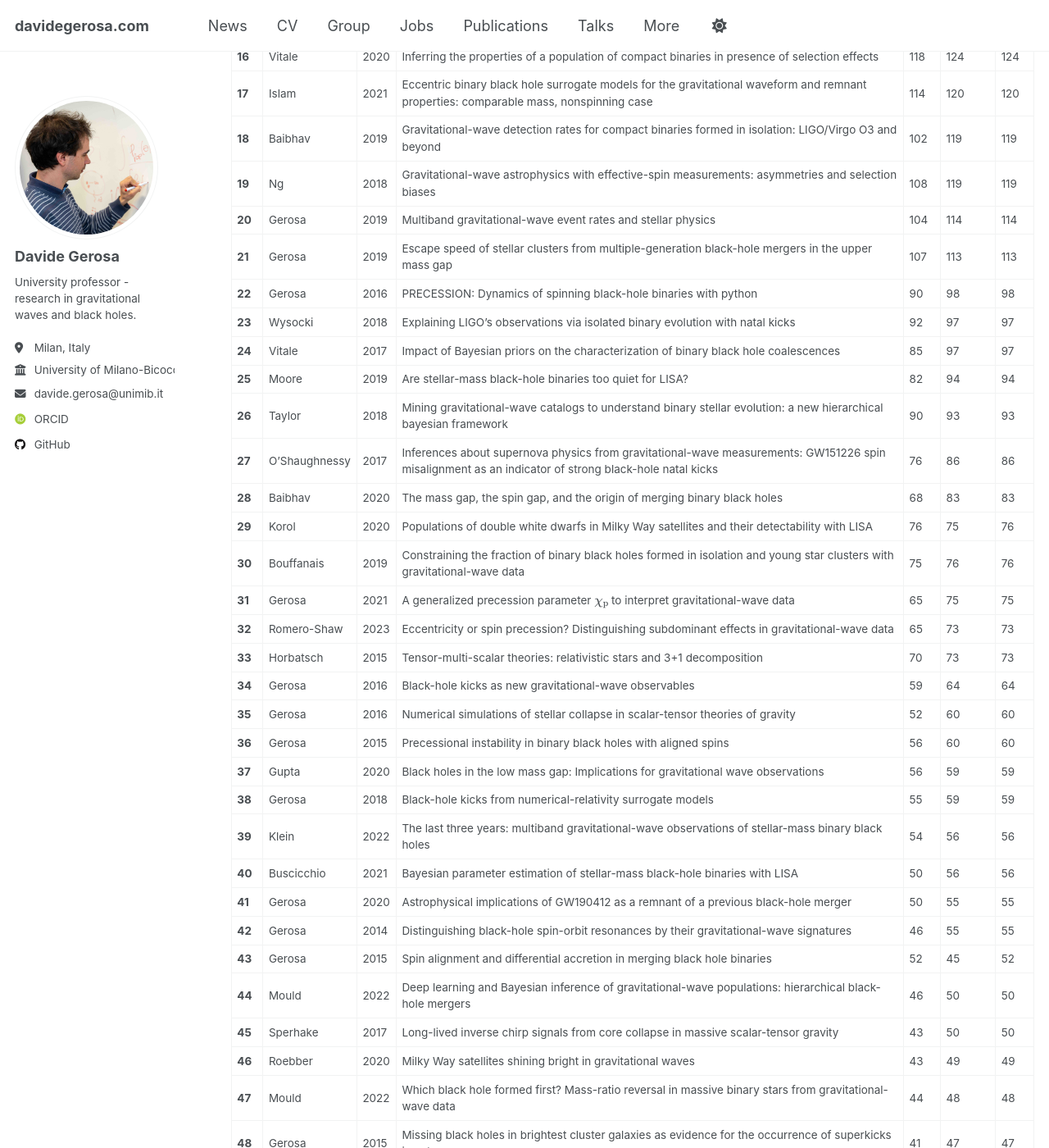
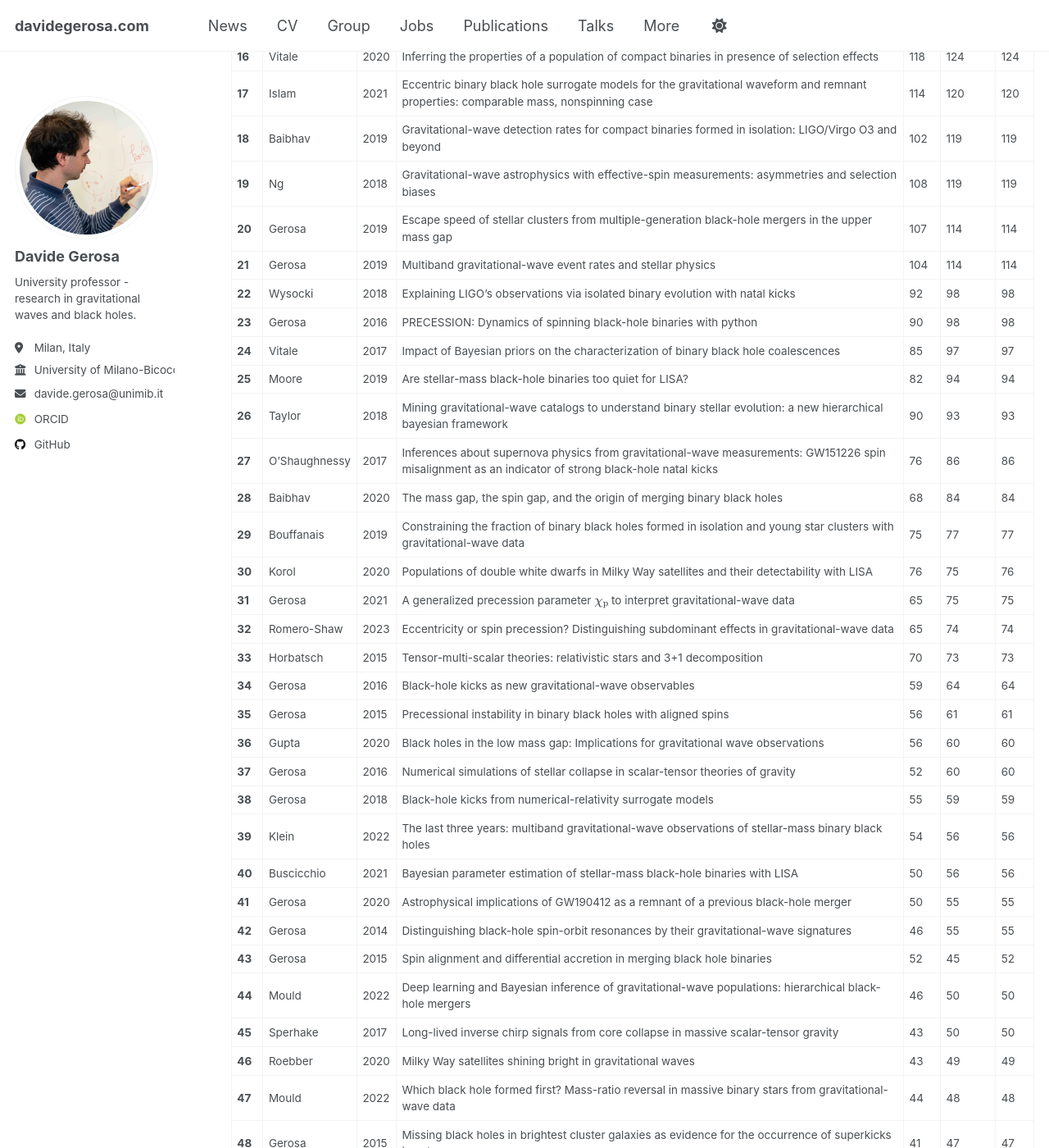
Before and after one commit to dgerosa/website, a Jekyll site: the page built from _pages/citations.md, in a window 1280 px wide and 1400 px high, scrolled down 1080 px. Shown: the whole window at 82% size. Built offline with Jekyll 4.4.1, drawn with Linux system fonts in a browser that asks for light colours; some web fonts are replaced; some of the changed text lies outside the part shown.

Commit message:
Website update from workflow

```diff
--- a/_pages/_citations.md
+++ b/_pages/_citations.md
@@ -10,17 +10,17 @@
 | # | Author | Year | Title | ADS | INSPIRE | MAX |
 |---|--------|------|-------|-----|---------|-----|
 | **1** | Berti | 2015 | Testing general relativity with present and future astrophysical observations | 1336 | 1497 | 1497 |
-| **2** | Barack | 2019 | Black holes, gravitational waves and fundamental physics: a roadmap | 789 | 871 | 871 |
+| **2** | Barack | 2019 | Black holes, gravitational waves and fundamental physics: a roadmap | 789 | 872 | 872 |
 | **3** | Amaro-Seoane | 2022 | Astrophysics with the Laser Interferometer Space Antenna | 611 | 599 | 611 |
-| **4** | Belczynski | 2020 | Evolutionary roads leading to low effective spins, high black hole masses, and O1/O2 rates for LIGO/Virgo binary black holes | 438 | 453 | 453 |
+| **4** | Belczynski | 2020 | Evolutionary roads leading to low effective spins, high black hole masses, and O1/O2 rates for LIGO/Virgo binary black holes | 438 | 454 | 454 |
 | **5** | Barausse | 2020 | Prospects for fundamental physics with LISA | 362 | 408 | 408 |
 | **6** | Varma | 2019 | Surrogate models for precessing binary black hole simulations with unequal masses | 373 | 394 | 394 |
-| **7** | Gerosa | 2017 | Are merging black holes born from stellar collapse or previous mergers? | 305 | 331 | 331 |
+| **7** | Gerosa | 2017 | Are merging black holes born from stellar collapse or previous mergers? | 305 | 332 | 332 |
 | **8** | Arun | 2022 | New horizons for fundamental physics with LISA | 253 | 301 | 301 |
-| **9** | Gerosa | 2021 | Hierarchical mergers of stellar-mass black holes and their gravitational-wave signatures | 224 | 243 | 243 |
-| **10** | Gerosa | 2018 | Spin orientations of merging black holes formed from the evolution of stellar binaries | 200 | 225 | 225 |
+| **9** | Gerosa | 2021 | Hierarchical mergers of stellar-mass black holes and their gravitational-wave signatures | 224 | 244 | 244 |
+| **10** | Gerosa | 2018 | Spin orientations of merging black holes formed from the evolution of stellar binaries | 200 | 226 | 226 |
 | **11** | Gerosa | 2015 | Multi-timescale analysis of phase transitions in precessing black-hole binaries | 136 | 157 | 157 |
-| **12** | Gerosa | 2013 | Resonant-plane locking and spin alignment in stellar-mass black-hole binaries: a diagnostic of compact-binary formation | 141 | 154 | 154 |
+| **12** | Gerosa | 2013 | Resonant-plane locking and spin alignment in stellar-mass black-hole binaries: a diagnostic of compact-binary formation | 141 | 155 | 155 |
 | **13** | Varma | 2019 | High-accuracy mass, spin, and recoil predictions of generic black-hole merger remnants | 135 | 146 | 146 |
 | **14** | Afshordi | 2023 | Waveform modelling for the Laser Interferometer Space Antenna | 119 | 141 | 141 |
 | **15** | Kesden | 2015 | Effective potentials and morphological transitions for binary black-hole spin precession | 114 | 132 | 132 |
@@ -28,24 +28,24 @@
 | **17** | Islam | 2021 | Eccentric binary black hole surrogate models for the gravitational waveform and remnant properties: comparable mass, nonspinning case | 114 | 120 | 120 |
 | **18** | Baibhav | 2019 | Gravitational-wave detection rates for compact binaries formed in isolation: LIGO/Virgo O3 and beyond | 102 | 119 | 119 |
 | **19** | Ng | 2018 | Gravitational-wave astrophysics with effective-spin measurements: asymmetries and selection biases | 108 | 119 | 119 |
-| **20** | Gerosa | 2019 | Multiband gravitational-wave event rates and stellar physics | 104 | 114 | 114 |
-| **21** | Gerosa | 2019 | Escape speed of stellar clusters from multiple-generation black-hole mergers in the upper mass gap | 107 | 113 | 113 |
-| **22** | Gerosa | 2016 | PRECESSION: Dynamics of spinning black-hole binaries with python | 90 | 98 | 98 |
-| **23** | Wysocki | 2018 | Explaining LIGO's observations via isolated binary evolution with natal kicks | 92 | 97 | 97 |
+| **20** | Gerosa | 2019 | Escape speed of stellar clusters from multiple-generation black-hole mergers in the upper mass gap | 107 | 114 | 114 |
+| **21** | Gerosa | 2019 | Multiband gravitational-wave event rates and stellar physics | 104 | 114 | 114 |
+| **22** | Wysocki | 2018 | Explaining LIGO's observations via isolated binary evolution with natal kicks | 92 | 98 | 98 |
+| **23** | Gerosa | 2016 | PRECESSION: Dynamics of spinning black-hole binaries with python | 90 | 98 | 98 |
 | **24** | Vitale | 2017 | Impact of Bayesian priors on the characterization of binary black hole coalescences | 85 | 97 | 97 |
 | **25** | Moore | 2019 | Are stellar-mass black-hole binaries too quiet for LISA? | 82 | 94 | 94 |
 | **26** | Taylor | 2018 | Mining gravitational-wave catalogs to understand binary stellar evolution: a new hierarchical bayesian framework | 90 | 93 | 93 |
 | **27** | O'Shaughnessy | 2017 | Inferences about supernova physics from gravitational-wave measurements: GW151226 spin misalignment as an indicator of strong black-hole natal kicks | 76 | 86 | 86 |
-| **28** | Baibhav | 2020 | The mass gap, the spin gap, and the origin of merging binary black holes | 68 | 83 | 83 |
-| **29** | Korol | 2020 | Populations of double white dwarfs in Milky Way satellites and their detectability with LISA | 76 | 75 | 76 |
-| **30** | Bouffanais | 2019 | Constraining the fraction of binary black holes formed in isolation and young star clusters with gravitational-wave data | 75 | 76 | 76 |
+| **28** | Baibhav | 2020 | The mass gap, the spin gap, and the origin of merging binary black holes | 68 | 84 | 84 |
+| **29** | Bouffanais | 2019 | Constraining the fraction of binary black holes formed in isolation and young star clusters with gravitational-wave data | 75 | 77 | 77 |
+| **30** | Korol | 2020 | Populations of double white dwarfs in Milky Way satellites and their detectability with LISA | 76 | 75 | 76 |
 | **31** | Gerosa | 2021 | A generalized precession parameter $$\chi_\mathrm{p}$$ to interpret gravitational-wave data | 65 | 75 | 75 |
-| **32** | Romero-Shaw | 2023 | Eccentricity or spin precession? Distinguishing subdominant effects in gravitational-wave data | 65 | 73 | 73 |
+| **32** | Romero-Shaw | 2023 | Eccentricity or spin precession? Distinguishing subdominant effects in gravitational-wave data | 65 | 74 | 74 |
 | **33** | Horbatsch | 2015 | Tensor-multi-scalar theories: relativistic stars and 3+1 decomposition | 70 | 73 | 73 |
 | **34** | Gerosa | 2016 | Black-hole kicks as new gravitational-wave observables | 59 | 64 | 64 |
-| **35** | Gerosa | 2016 | Numerical simulations of stellar collapse in scalar-tensor theories of gravity | 52 | 60 | 60 |
-| **36** | Gerosa | 2015 | Precessional instability in binary black holes with aligned spins | 56 | 60 | 60 |
-| **37** | Gupta | 2020 | Black holes in the low mass gap: Implications for gravitational wave observations | 56 | 59 | 59 |
+| **35** | Gerosa | 2015 | Precessional instability in binary black holes with aligned spins | 56 | 61 | 61 |
+| **36** | Gupta | 2020 | Black holes in the low mass gap: Implications for gravitational wave observations | 56 | 60 | 60 |
+| **37** | Gerosa | 2016 | Numerical simulations of stellar collapse in scalar-tensor theories of gravity | 52 | 60 | 60 |
 | **38** | Gerosa | 2018 | Black-hole kicks from numerical-relativity surrogate models | 55 | 59 | 59 |
 | **39** | Klein | 2022 | The last three years: multiband gravitational-wave observations of stellar-mass binary black holes | 54 | 56 | 56 |
 | **40** | Buscicchio | 2021 | Bayesian parameter estimation of stellar-mass black-hole binaries with LISA | 50 | 56 | 56 |
```
Also changed, not shown: other parts of _pages/_citations.md (+16 -16 lines), _pages/_group.md (+1 -1 lines), _pages/_publications.md (+1 -1 lines), _pages/_talks.md (+1 -1 lines).
